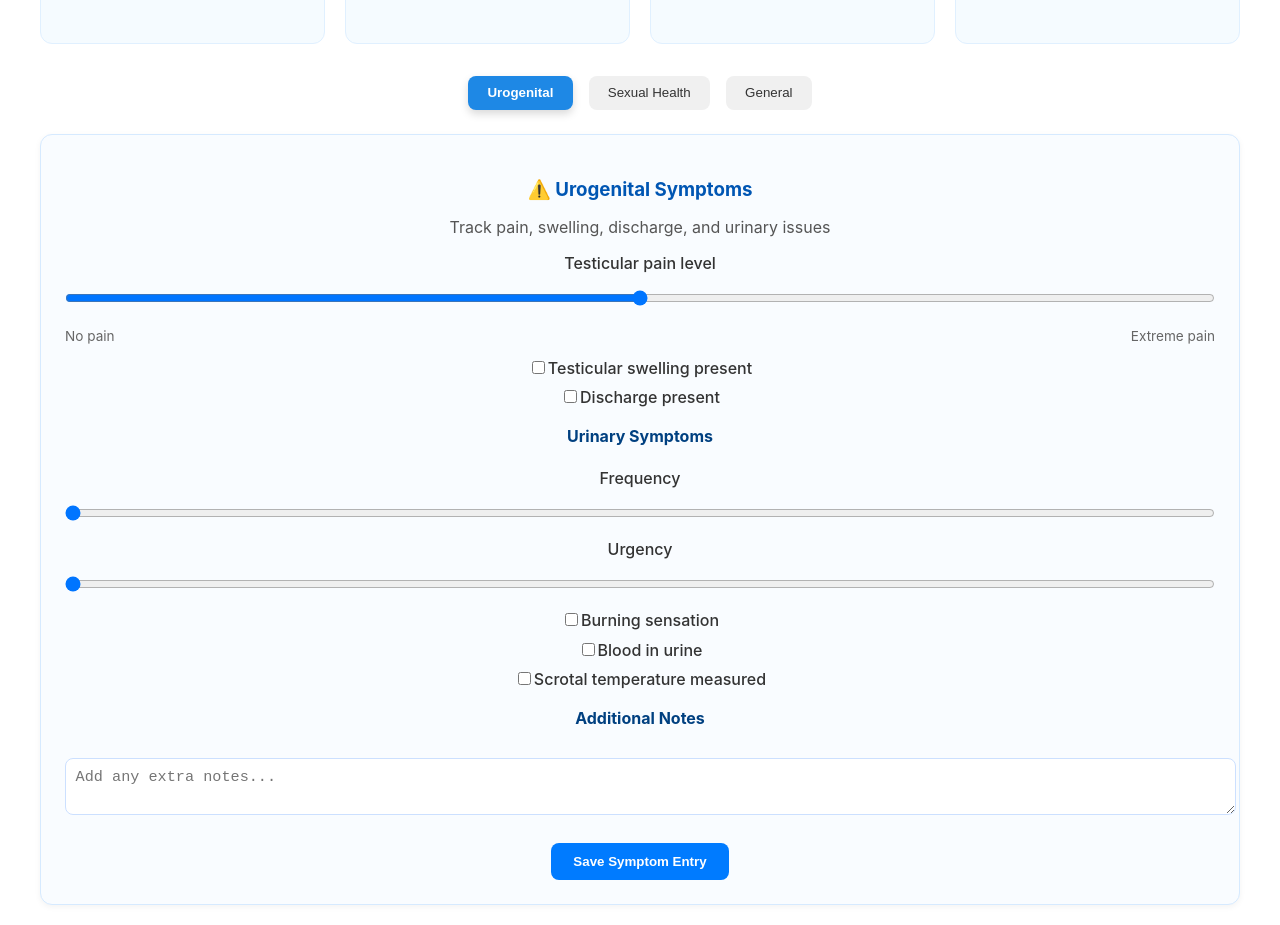
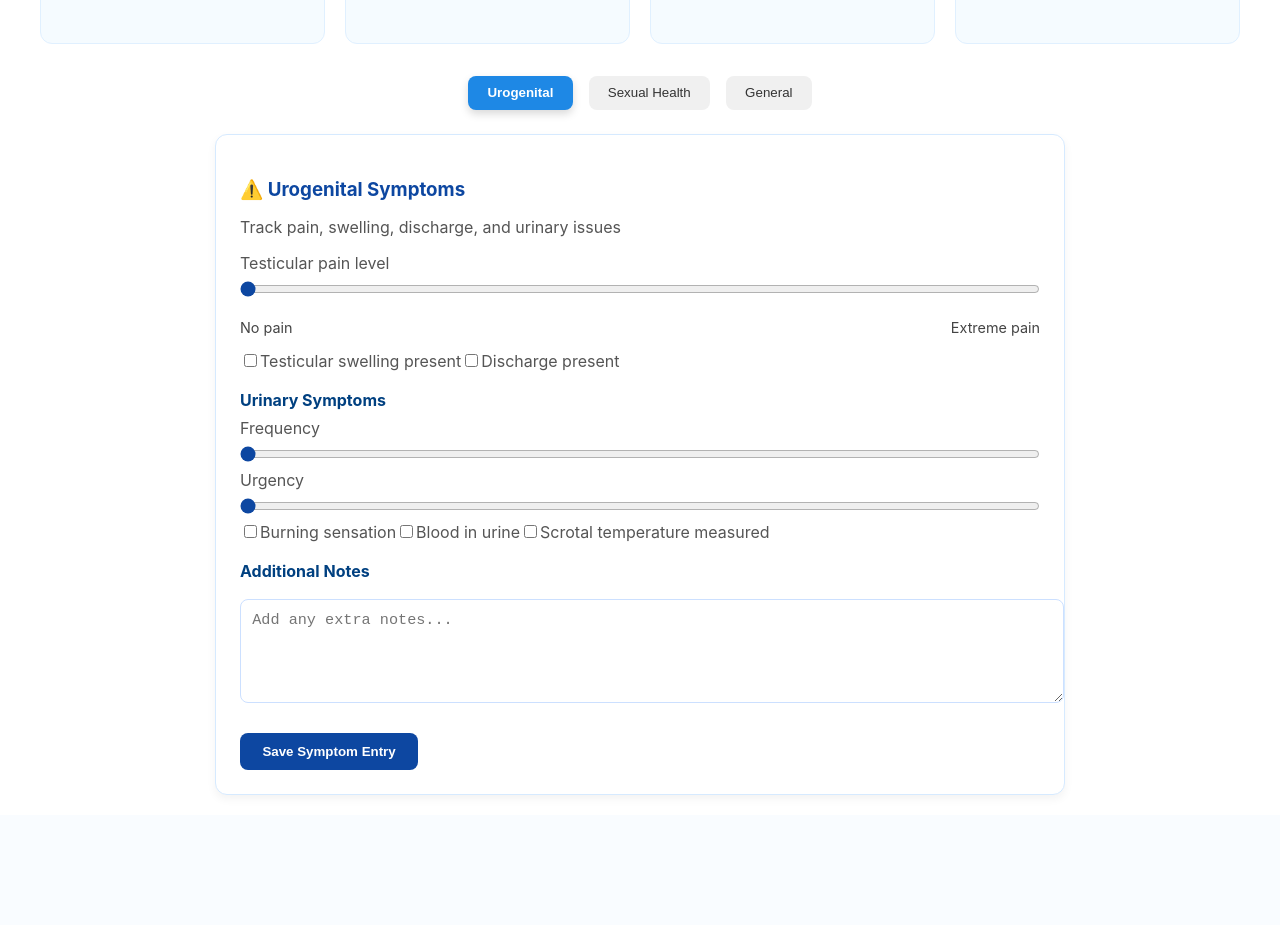
Before and after one commit to CrissyDev/SeedCheck, a React (Vite) app: page /symptoms in a window 1280 px wide. Shown: the part 380-1305 px from the top of the page. After the commit the page ends 1195 px from the top, so only its background shows below. Built offline with nearby package versions, Linux system fonts and the light colour scheme.

Commit message:
content of symptoms tab

```diff
--- a/src/components/Symptoms.css
+++ b/src/components/Symptoms.css
@@ -187,43 +187,74 @@
   color: #555;
 }
 
-/* Form container */
+/* Urogenital Tab Styles */
 .form-container {
-  background: #f9fcff;
+  background: #ffffff;
   border: 1px solid #d6eaff;
   border-radius: 12px;
   padding: 1.5rem;
   margin-top: 1.5rem;
-  box-shadow: 0 2px 6px rgba(0,0,0,0.05);
+  box-shadow: 0 4px 10px rgba(0,0,0,0.05);
+  max-width: 800px;
+  margin-left: auto;
+  margin-right: auto;
+  text-align: left;
 }
 
-/* Section headers */
 .form-container h3 {
-  color: #0056b3;
-  margin-bottom: 0.5rem;
+  color: #0d47a1;
+  margin-bottom: 0.3rem;
 }
+
+.form-container .form-subtitle {
+  font-size: 0.9rem;
+  color: #666;
+  margin-bottom: 1rem;
+}
+
 .form-container h4 {
   margin-top: 1.2rem;
+  margin-bottom: 0.5rem;
   color: #004080;
 }
 
-/* Labels */
-.form-container label {
-  display: block;
-  margin: 0.6rem 0;
-  color: #333;
-  font-weight: 500;
+/* Form group */
+.form-group {
+  margin-bottom: 1rem;
 }
 
-/* Sliders */
+.form-group label {
+  display: block;
+  margin-bottom: 0.3rem;
+  font-weight: 500;
+  color: #333;
+}
+
+/* Checkboxes */
+.form-check {
+  margin: 0.6rem 0;
+  display: flex;
+  align-items: center;
+  gap: 0.5rem;
+  color: #444;
+}
+
+.form-check input[type="checkbox"] {
+  transform: scale(1.1);
+  cursor: pointer;
+}
+
+/* Range inputs */
 input[type="range"] {
   width: 100%;
   margin: 0.5rem 0;
+  accent-color: #0d47a1;
 }
+
 .range-labels {
   display: flex;
   justify-content: space-between;
-  font-size: 0.85rem;
+  font-size: 0.8rem;
   color: #666;
 }
 
@@ -231,31 +262,89 @@ input[type="range"] {
 .form-container textarea,
 .form-container input[type="text"] {
   width: 100%;
-  padding: 0.6rem;
-  margin: 0.5rem 0;
+  padding: 0.7rem;
+  margin: 0.6rem 0;
   border: 1px solid #cce0ff;
   border-radius: 8px;
   font-size: 0.95rem;
+  resize: vertical;
 }
 
-/* Buttons */
-.save-btn {
-  background: #007bff;
+/* Scrotal temp section */
+.scrotal-temp-section {
+  margin: 1rem 0;
+}
+
+.temp-display {
+  display: inline-block;
+  margin-left: 0.5rem;
+  font-weight: bold;
+  color: #0d47a1;
+}
+
+/* Save button */
+.form-container .save-btn {
+  background: #0d47a1;
   color: #fff;
   padding: 0.7rem 1.4rem;
   border: none;
   border-radius: 8px;
   margin-top: 1rem;
   cursor: pointer;
-  font-weight: bold;
+  font-weight: 600;
   transition: background 0.3s;
 }
-.save-btn:hover {
-  background: #0056b3;
+
+.form-container .save-btn:hover {
+  background: #1565c0;
 }
 
-/* Conditional sections */
-.discharge-section,
-.scrotal-temp-section {
-  margin: 1rem 0;
+/* General Wellbeing Tab */
+.general-tab {
+  background: #f0f9ff; /* light blue background */
+  padding: 20px;
+  border-radius: 12px;
 }
+
+.general-tab h3 {
+  color: #0066cc;
+}
+
+.range-group {
+  margin-bottom: 20px;
+}
+
+.range-group input[type="range"] {
+  width: 100%;
+  accent-color: #0066cc;
+}
+
+.range-labels {
+  display: flex;
+  justify-content: space-between;
+  font-size: 0.9rem;
+  color: #444;
+}
+
+textarea {
+  width: 100%;
+  min-height: 80px;
+  padding: 10px;
+  border-radius: 8px;
+  border: 1px solid #ddd;
+  margin-top: 8px;
+}
+
+.save-btn {
+  background-color: #0066cc;
+  color: white;
+  padding: 10px 20px;
+  border-radius: 8px;
+  border: none;
+  margin-top: 15px;
+  cursor: pointer;
+}
+
+.save-btn:hover {
+  background-color: #004b99;
+}
--- a/src/components/Symptoms.jsx
+++ b/src/components/Symptoms.jsx
@@ -1,3 +1,4 @@
+// src/components/Symptoms.jsx
 import React, { useState } from "react";
 import { NavLink } from "react-router-dom";
 import DatePicker from "react-datepicker";
@@ -25,6 +26,7 @@ function Symptoms() {
   const [activeTab, setActiveTab] = useState("urogenital");
 
   // Urogenital states
+  const [testicularPain, setTesticularPain] = useState(0);
   const [testicularSwelling, setTesticularSwelling] = useState(false);
   const [discharge, setDischarge] = useState(false);
   const [dischargeType, setDischargeType] = useState("");
@@ -38,34 +40,58 @@ function Symptoms() {
   const [tempMethod, setTempMethod] = useState("");
   const [notes, setNotes] = useState("");
 
+  // Sexual Health states
+  const [erectileFunction, setErectileFunction] = useState(5);
+  const [libidoLevel, setLibidoLevel] = useState(5);
+  const [satisfaction, setSatisfaction] = useState(5);
+  const [ejaculationIssues, setEjaculationIssues] = useState(false);
+  const [ejaculationNotes, setEjaculationNotes] = useState("");
+  const [sexualPain, setSexualPain] = useState(0);
+  const [contraceptionUsed, setContraceptionUsed] = useState(false);
+  const [sexualNotes, setSexualNotes] = useState("");
+
   const handleSave = () => {
-    alert(
-      `Saved Symptoms for ${selectedDate.toDateString()}`
-    );
+    alert(`✅ Symptoms saved for ${selectedDate.toDateString()}`);
   };
 
   return (
     <div className="symptoms-page">
-      {/* Header */}
+      {/* Top Navbar */}
       <header className="header">
         <div className="logo">SeedCheck</div>
 
         <nav className="nav-links">
-          <NavLink to="/dashboard" className="nav-item">Overview</NavLink>
-          <NavLink to="/lifestyle" className="nav-item">Lifestyle</NavLink>
-          <NavLink to="/symptoms" className="nav-item active">Symptoms</NavLink>
-          <NavLink to="/trends" className="nav-item">Trends</NavLink>
-          <NavLink to="/resources" className="nav-item">Resources</NavLink>
+          <NavLink to="/dashboard" className="nav-item">
+            Overview
+          </NavLink>
+          <NavLink to="/lifestyle" className="nav-item">
+            Lifestyle
+          </NavLink>
+          <NavLink to="/symptoms" className="nav-item active">
+            Symptoms
+          </NavLink>
+          <NavLink to="/trends" className="nav-item">
+            Trends
+          </NavLink>
+          <NavLink to="/resources" className="nav-item">
+            Resources
+          </NavLink>
         </nav>
 
         <div className="nav-icons">
-          <button className="icon-btn"><FaUser /></button>
-          <button className="icon-btn"><FaCog /></button>
-          <button className="icon-btn"><FaSignOutAlt /></button>
+          <button className="icon-btn">
+            <FaUser />
+          </button>
+          <button className="icon-btn">
+            <FaCog />
+          </button>
+          <button className="icon-btn">
+            <FaSignOutAlt />
+          </button>
         </div>
       </header>
 
-      {/* Title Row */}
+      {/* Title + Date Row */}
       <div className="header-row">
         <div>
           <h2>Symptom Tracking</h2>
@@ -79,11 +105,13 @@ function Symptoms() {
             className="date-picker"
             dateFormat="MMMM d, yyyy"
           />
-          <button className="save-btn" onClick={handleSave}>Save Entry</button>
+          <button className="save-btn" onClick={handleSave}>
+            Save Entry
+          </button>
         </div>
       </div>
 
-      {/* Cards */}
+      {/* Quick Metrics Cards */}
       <div className="cards-grid">
         <div className="symptom-card hoverable">
           <FaExclamationTriangle className="symptom-icon orange" />
@@ -112,9 +140,24 @@ function Symptoms() {
 
       {/* Navigation Tabs */}
       <div className="symptom-tabs">
-        <button className={`tab-btn ${activeTab === "urogenital" ? "active" : ""}`} onClick={() => setActiveTab("urogenital")}>Urogenital</button>
-        <button className={`tab-btn ${activeTab === "sexual" ? "active" : ""}`} onClick={() => setActiveTab("sexual")}>Sexual Health</button>
-        <button className={`tab-btn ${activeTab === "general" ? "active" : ""}`} onClick={() => setActiveTab("general")}>General</button>
+        <button
+          className={`tab-btn ${activeTab === "urogenital" ? "active" : ""}`}
+          onClick={() => setActiveTab("urogenital")}
+        >
+          Urogenital
+        </button>
+        <button
+          className={`tab-btn ${activeTab === "sexual" ? "active" : ""}`}
+          onClick={() => setActiveTab("sexual")}
+        >
+          Sexual Health
+        </button>
+        <button
+          className={`tab-btn ${activeTab === "general" ? "active" : ""}`}
+          onClick={() => setActiveTab("general")}
+        >
+          General
+        </button>
       </div>
 
       {/* Tab Content */}
@@ -126,77 +169,239 @@ function Symptoms() {
 
             {/* Testicular Pain */}
             <label>Testicular pain level</label>
-            <input type="range" min="0" max="10" />
-            <p className="range-labels"><span>No pain</span><span>Extreme pain</span></p>
+            <input
+              type="range"
+              min="0"
+              max="10"
+              value={testicularPain}
+              onChange={(e) => setTesticularPain(e.target.value)}
+            />
+            <p className="range-labels">
+              <span>No pain</span>
+              <span>Extreme pain</span>
+            </p>
 
-            {/* Checkboxes */}
-            <div>
+            {/* Swelling + Discharge */}
             <label>
-                <input type="checkbox" checked={testicularSwelling} onChange={() => setTesticularSwelling(!testicularSwelling)} />
+              <input
+                type="checkbox"
+                checked={testicularSwelling}
+                onChange={() => setTesticularSwelling(!testicularSwelling)}
+              />
               Testicular swelling present
             </label>
-            </div>
-            <div>
             <label>
-                <input type="checkbox" checked={discharge} onChange={() => setDischarge(!discharge)} />
+              <input
+                type="checkbox"
+                checked={discharge}
+                onChange={() => setDischarge(!discharge)}
+              />
               Discharge present
             </label>
-            </div>
 
-            {/* Conditional discharge form */}
             {discharge && (
               <div className="discharge-section">
-                <textarea placeholder="Describe type/consistency" value={dischargeType} onChange={(e) => setDischargeType(e.target.value)} />
-                <textarea placeholder="Describe color" value={dischargeColor} onChange={(e) => setDischargeColor(e.target.value)} />
+                <textarea
+                  placeholder="Describe type/consistency"
+                  value={dischargeType}
+                  onChange={(e) => setDischargeType(e.target.value)}
+                />
+                <textarea
+                  placeholder="Describe color"
+                  value={dischargeColor}
+                  onChange={(e) => setDischargeColor(e.target.value)}
+                />
               </div>
             )}
 
             {/* Urinary Symptoms */}
             <h4>Urinary Symptoms</h4>
             <label>Frequency</label>
-            <input type="range" min="0" max="10" value={urinaryFrequency} onChange={(e) => setUrinaryFrequency(e.target.value)} />
+            <input
+              type="range"
+              min="0"
+              max="10"
+              value={urinaryFrequency}
+              onChange={(e) => setUrinaryFrequency(e.target.value)}
+            />
             <label>Urgency</label>
-            <input type="range" min="0" max="10" value={urgency} onChange={(e) => setUrgency(e.target.value)} />
+            <input
+              type="range"
+              min="0"
+              max="10"
+              value={urgency}
+              onChange={(e) => setUrgency(e.target.value)}
+            />
 
             {/* Burning + blood in urine */}
-            <div>
             <label>
-                <input type="checkbox" checked={burning} onChange={() => setBurning(!burning)} />
+              <input
+                type="checkbox"
+                checked={burning}
+                onChange={() => setBurning(!burning)}
+              />
               Burning sensation
             </label>
-            </div>
-            <div>
             <label>
-                <input type="checkbox" checked={bloodInUrine} onChange={() => setBloodInUrine(!bloodInUrine)} />
+              <input
+                type="checkbox"
+                checked={bloodInUrine}
+                onChange={() => setBloodInUrine(!bloodInUrine)}
+              />
               Blood in urine
             </label>
-            </div>
 
             {/* Scrotal Temperature */}
-            <div>
             <label>
-                <input type="checkbox" checked={scrotalTemp} onChange={() => setScrotalTemp(!scrotalTemp)} />
+              <input
+                type="checkbox"
+                checked={scrotalTemp}
+                onChange={() => setScrotalTemp(!scrotalTemp)}
+              />
               Scrotal temperature measured
             </label>
-            </div>
             {scrotalTemp && (
               <div className="scrotal-temp-section">
-                <input type="range" min="30" max="40" value={tempValue} onChange={(e) => setTempValue(e.target.value)} />
+                <input
+                  type="range"
+                  min="30"
+                  max="40"
+                  value={tempValue}
+                  onChange={(e) => setTempValue(e.target.value)}
+                />
                 <span>{tempValue}°C</span>
-                <input type="text" placeholder="How was temperature measured?" value={tempMethod} onChange={(e) => setTempMethod(e.target.value)} />
+                <input
+                  type="text"
+                  placeholder="How was temperature measured?"
+                  value={tempMethod}
+                  onChange={(e) => setTempMethod(e.target.value)}
+                />
               </div>
             )}
 
             {/* Notes */}
             <h4>Additional Notes</h4>
-            <textarea placeholder="Add any extra notes..." value={notes} onChange={(e) => setNotes(e.target.value)} />
+            <textarea
+              placeholder="Add any extra notes..."
+              value={notes}
+              onChange={(e) => setNotes(e.target.value)}
+            />
 
-            <button className="save-btn">Save Symptom Entry</button>
+            <button className="save-btn" onClick={handleSave}>
+              Save Symptom Entry
+            </button>
           </div>
         )}
 
-        {activeTab === "sexual" && <p>Track Sexual Health metrics here.</p>}
-        {activeTab === "general" && <p>Track General Wellbeing details here.</p>}
+        {activeTab === "sexual" && (
+          <div className="form-container">
+            <h3>❤️ Sexual Health</h3>
+            <p>Track sexual performance, satisfaction, and related issues</p>
+
+            {/* Erectile Function */}
+            <label>Erectile Function</label>
+            <input
+              type="range"
+              min="0"
+              max="10"
+              value={erectileFunction}
+              onChange={(e) => setErectileFunction(e.target.value)}
+            />
+            <p className="range-labels">
+              <span>Poor</span>
+              <span>Excellent</span>
+            </p>
+
+            {/* Libido */}
+            <label>Libido Level</label>
+            <input
+              type="range"
+              min="0"
+              max="10"
+              value={libidoLevel}
+              onChange={(e) => setLibidoLevel(e.target.value)}
+            />
+            <p className="range-labels">
+              <span>Low</span>
+              <span>High</span>
+            </p>
+
+            {/* Sexual Satisfaction */}
+            <label>Satisfaction with sexual activity</label>
+            <input
+              type="range"
+              min="0"
+              max="10"
+              value={satisfaction}
+              onChange={(e) => setSatisfaction(e.target.value)}
+            />
+            <p className="range-labels">
+              <span>Unsatisfied</span>
+              <span>Very satisfied</span>
+            </p>
+
+            {/* Ejaculation Issues */}
+            <label>
+              <input
+                type="checkbox"
+                checked={ejaculationIssues}
+                onChange={() => setEjaculationIssues(!ejaculationIssues)}
+              />
+              Ejaculation issues present
+            </label>
+            {ejaculationIssues && (
+              <textarea
+                placeholder="Describe the issue..."
+                value={ejaculationNotes}
+                onChange={(e) => setEjaculationNotes(e.target.value)}
+              />
+            )}
+
+            {/* Pain during sex */}
+            <label>Pain or discomfort during sexual activity</label>
+            <input
+              type="range"
+              min="0"
+              max="10"
+              value={sexualPain}
+              onChange={(e) => setSexualPain(e.target.value)}
+            />
+            <p className="range-labels">
+              <span>No pain</span>
+              <span>Extreme pain</span>
+            </p>
+
+            {/* Contraception */}
+            <label>
+              <input
+                type="checkbox"
+                checked={contraceptionUsed}
+                onChange={() => setContraceptionUsed(!contraceptionUsed)}
+              />
+              Contraception used
+            </label>
+
+            {/* Notes */}
+            <h4>Additional Notes</h4>
+            <textarea
+              placeholder="Add any extra notes about sexual health..."
+              value={sexualNotes}
+              onChange={(e) => setSexualNotes(e.target.value)}
+            />
+
+            <button className="save-btn" onClick={handleSave}>
+              Save Sexual Health Entry
+            </button>
+          </div>
+        )}
+
+        {activeTab === "general" && (
+          <div className="form-container">
+            <h3>🌿 General Wellbeing</h3>
+            <p>Track sleep, energy levels, and overall health</p>
+            <p className="placeholder">Coming soon...</p>
+          </div>
+        )}
       </div>
     </div>
   );
```
Lines whose indentation alone changed are shown as unchanged.
